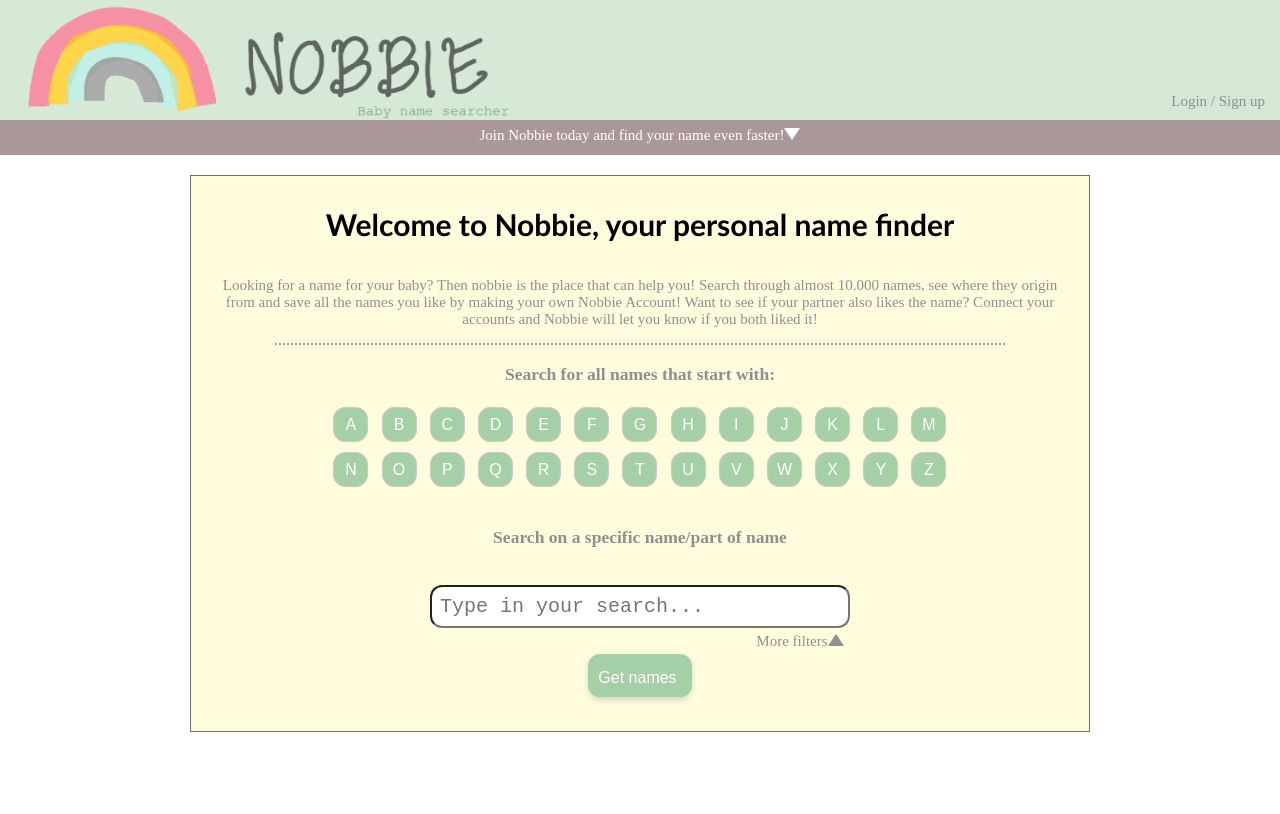
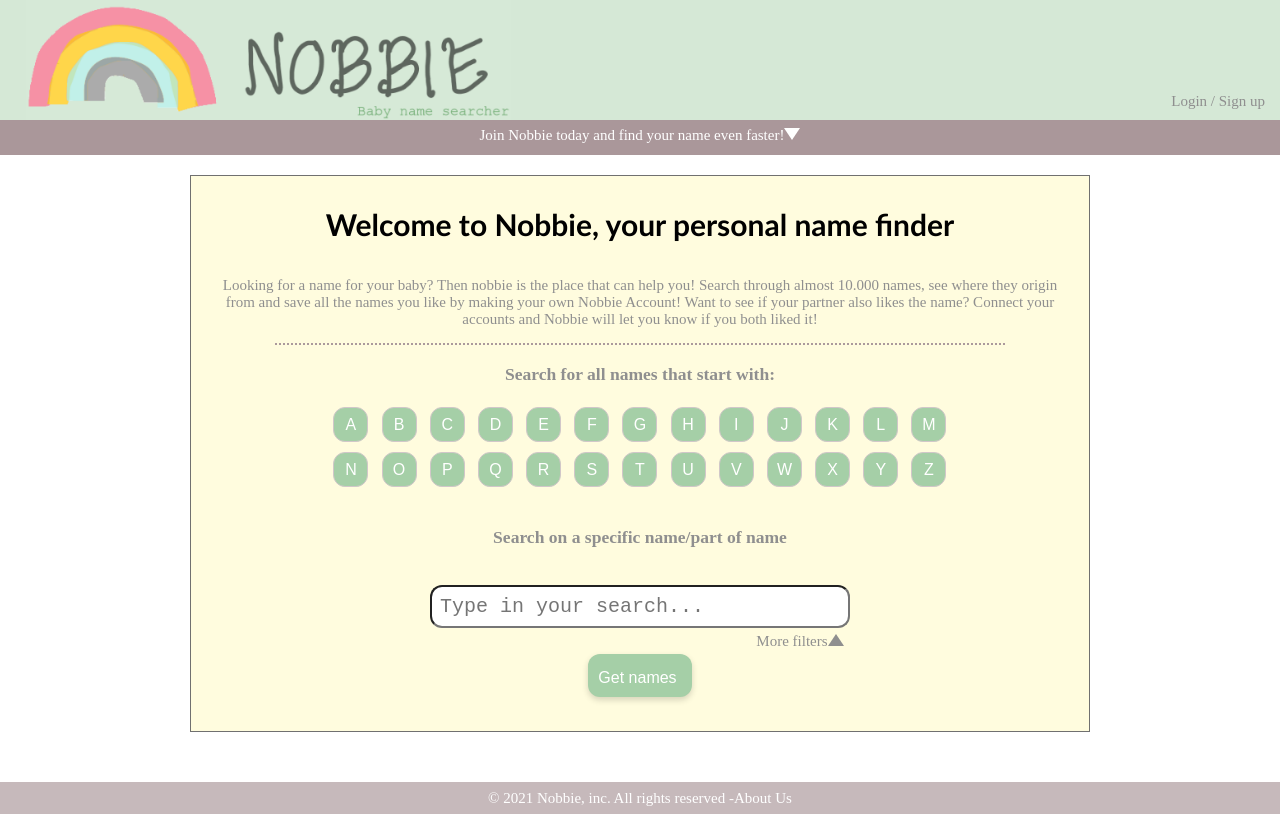
Before and after one commit to berg9477/NOBBIE, a React (Create React App) app: page /About in a window 1280 px wide. Built offline with nearby package versions, Linux system fonts and the light colour scheme.

Commit message:
added footer

```diff
--- a/package.json
+++ b/package.json
@@ -6,11 +6,12 @@
     "@testing-library/jest-dom": "^4.2.4",
     "@testing-library/react": "^9.5.0",
     "@testing-library/user-event": "^7.2.1",
-    "axios": "^0.20.0",
+    "axios": "^0.21.1",
     "dotenv": "^8.2.0",
     "firebase": "^7.24.0",
     "react": "^16.14.0",
     "react-dom": "^16.14.0",
+    "react-router-dom": "^5.2.0",
     "react-scripts": "3.4.3"
   },
   "scripts": {
--- a/src/App.js
+++ b/src/App.js
@@ -3,6 +3,8 @@ import MainScreen from "./component/Search/MainScreen";
 import './styles/App.css';
 import Login from "./component/Login/Login";
 import Header from "./component/Header";
+import Footer from "./component/Footer";
+
 
 class App extends React.Component
 {
@@ -54,6 +56,7 @@ class App extends React.Component
                     isLoggedIn={this.state.isLoggedIn}
                     />
                 </div>
+                <Footer/>
             </div>
         );
     }
--- /dev/null
+++ b/src/component/Footer.js
@@ -0,0 +1,23 @@
+import React from "react";
+import { Link } from 'react-router-dom';
+
+
+class Footer extends React.Component
+{
+    constructor() {
+        super()
+        this.state = {}
+    }
+
+    render() {
+        return (
+            <div className="footer">
+                &copy; 2021 Nobbie, inc. All rights reserved -
+                    {/*<Link to="/About" className="aboutBTN">*/}
+                        About Us
+                    {/*</Link>*/}
+            </div>
+        )
+    }
+}
+export default Footer;
--- a/src/component/Header.js
+++ b/src/component/Header.js
@@ -10,7 +10,7 @@ class Header extends React.Component
 
     render() {
         return (
-            <div>
+            <div className="headerWrapper">
             <div className="header">
                 <img alt='NOBBIE' id="logo" src={nobbieheader}/>
                 {this.props.isLoggedIn === false &&
@@ -21,13 +21,14 @@ class Header extends React.Component
                 <p className="loginBTN" onClick={()=>this.props.handleButtonClick(true)}>
                     My Nobby
                 </p>
-            }
+                }
             </div>
                 {this.props.isLoggedIn === false &&
                 <div className="join" onClick={()=>this.props.handleButtonClick(true)}>
                     Join Nobbie today and find your name even faster!
                     <div className="triangle"> </div>
                 </div>}
+
             </div>
         )
     }
--- a/src/component/Login/NewUser.js
+++ b/src/component/Login/NewUser.js
@@ -18,12 +18,11 @@ class NewUser extends React.Component
         const username = document.getElementById('usernameNew').value;
         const pass = document.getElementById('passwordNew').value;
         let usernameExists = null;
-        const conditions = ["#", ".", "$", "[", "]"]
+        const conditions = ["#", ".", "$", "[", "]"]    //Firebase does not accept these for the username
         const checkUsernameInput = conditions.some(item => username.includes(item))
-        console.log(checkUsernameInput)
         if(checkUsernameInput === true){
             this.setState({resultCreate: false})
-            this.setState({failedMessage:"Username cannot contain # . $ [ ], please try again"})
+            this.setState({failedMessage:"Username cannot contain # . $ [ ], please try again with other credentials"})
         }
         else {
             firebs.database().ref('Users/' + username).on('value', (snapshot) => {
--- a/src/component/Login/profilePage/MakeUserConnection.js
+++ b/src/component/Login/profilePage/MakeUserConnection.js
@@ -9,14 +9,16 @@ class MakeUserConnection extends React.Component
         super()
         this.state = {
             connectionSuccess: '',
-            nameOfUser: ''
+            nameOfUser: '',
+            failedMessage: ''
         }
         this.handleMakeConnection = this.handleMakeConnection.bind(this)
     }
 
     handleMakeConnection () {
         const userToConnect = document.getElementById('nameOfUser').value;
-        this.setState({nameOfUser:userToConnect})
+        if(userToConnect !== this.props.Username) {
+            this.setState({nameOfUser: userToConnect})
             firebs.database().ref('Users/' + userToConnect).on('value', (snapshot) => {
                 const usernameExists = !!snapshot.val();
                 connectUsers(usernameExists);
@@ -30,10 +32,15 @@ class MakeUserConnection extends React.Component
                         Connection: this.props.Username
                     })
                     this.setState({connectionSuccess: true})
+                } else {
+                    this.setState({connectionSuccess: false})
+                    this.setState({failedMessage:"This username is unknown, please try again."})
                 }
-            else {
+
+            }
+        } else {
             this.setState({connectionSuccess: false})
-            }
+            this.setState({failedMessage:"Cannot connect to your own username, please try again."})
 
         }
     }
@@ -51,7 +58,7 @@ class MakeUserConnection extends React.Component
             </div>}
                 {this.state.connectionSuccess === false &&
                 <p>
-                    This username is unknown, please try again.
+                    {this.state.failedMessage}
                 </p>}
             </div>
         )
--- a/src/styles/App.css
+++ b/src/styles/App.css
@@ -2,10 +2,13 @@
   text-align: center;
   display: flex;
   flex-direction: column;
+  height: 100vh;
 }
 
-#logo{
-height: 120px;
+/* all header elements */
+
+headerWrapper {
+  margin: 0;
 }
 
 .header {
@@ -18,6 +21,10 @@ height: 120px;
   padding-left: 2%;
   display: flex;
   justify-content: space-between;
+}
+
+#logo{
+  height: 120px;
 }
 
 .loginBTN{
@@ -52,11 +59,12 @@ height: 120px;
   display: inline-block;
 }
 
+/* Mainscreen elements */
 .mainScreen {
   width: 900px;
-  height: 100%;
   margin: 20px;
   align-self: center;
+  flex-grow: 1;
 }
 
 .intro {
@@ -147,3 +155,20 @@ height: 120px;
     padding: 10px;
   }
 }
+
+/*Footer*/
+.footer{
+  width: 100%;
+  height: 40px;
+  background: HSL(350, 10%, 75%);
+  font-family: Gadugi;
+  font-weight: normal;
+  font-size: 15px;
+  color: white;
+  padding: 8px 0px 7px 0px;
+  align-self: flex-end;
+}
+
+.aboutBTN{
+  cursor: pointer;
+}
```
Also changed, not shown: src/Pages/About.js (added, +38 -0 lines), 1 other file (tests, documents, lock files or other folders). Lines whose indentation alone changed are shown as unchanged.
